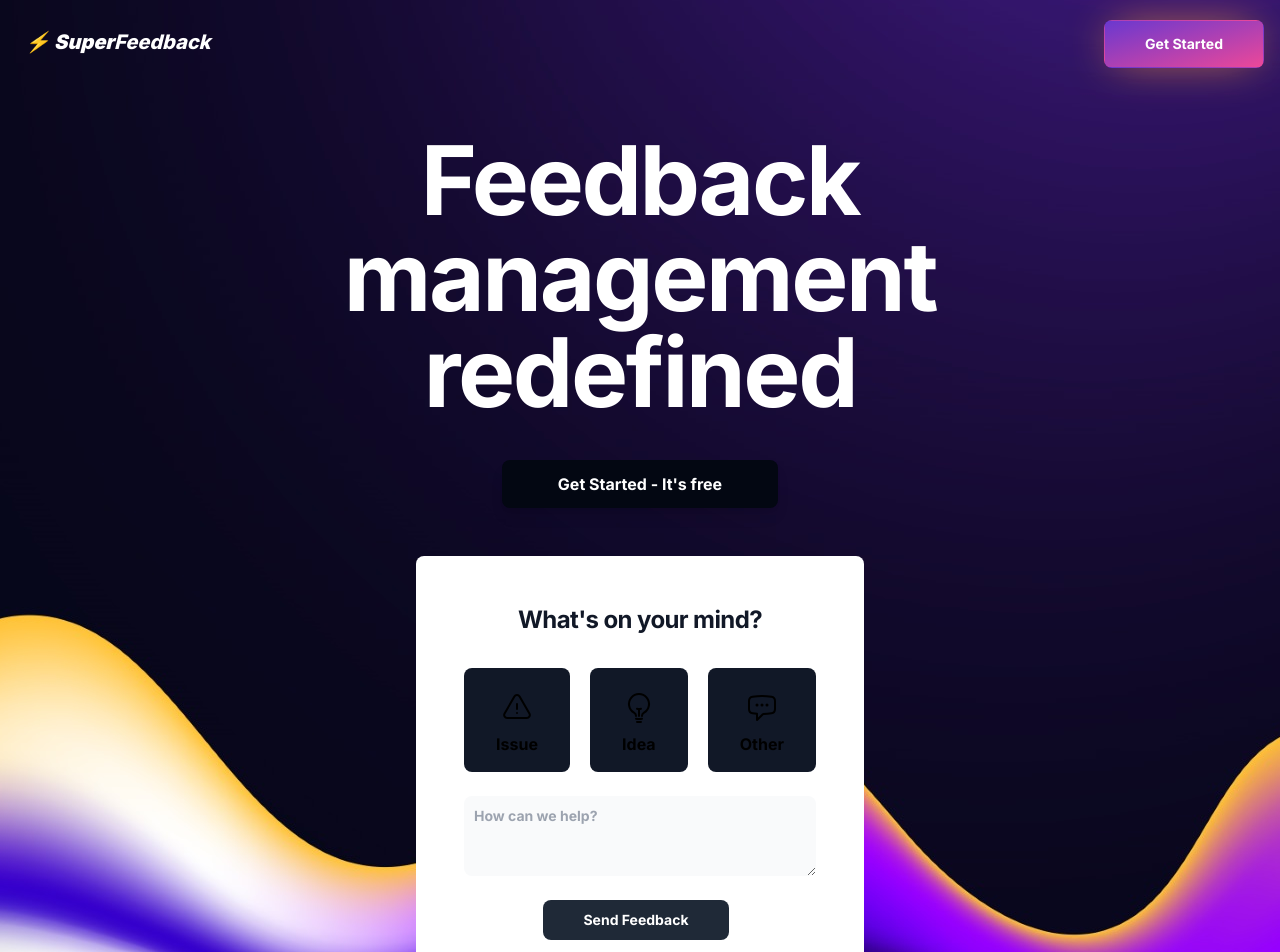
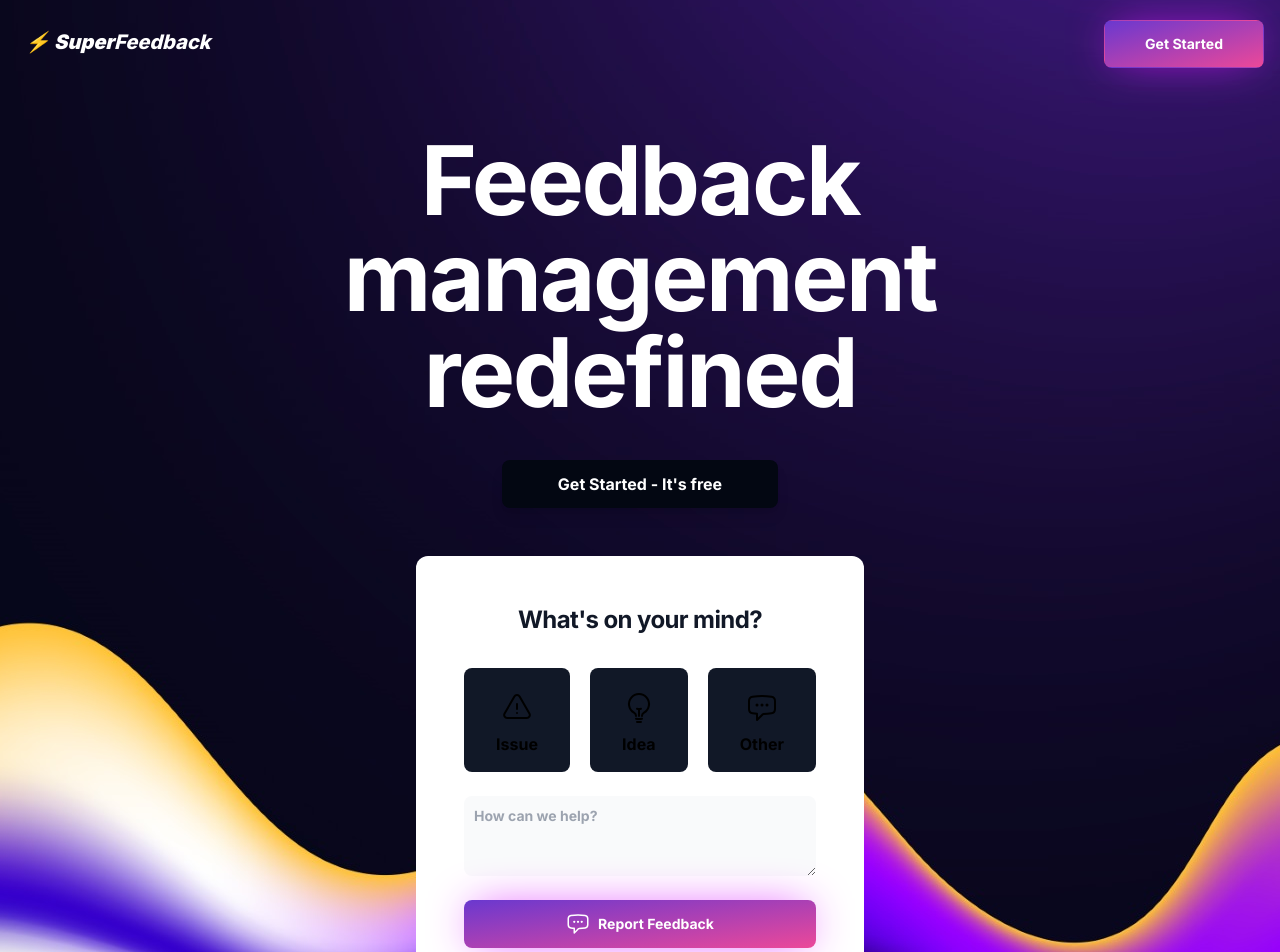
Before and after one commit to ramezj/FullStack, a Next.js app in the folder client/: page / in a window 1280 px wide. Shown: the top 952 px of the page. Built offline with nearby package versions, Linux system fonts and the light colour scheme; no server answers.

Commit message:
[UI/UX] New Widget Update

```diff
--- a/client/app/globals.css
+++ b/client/app/globals.css
@@ -26,7 +26,7 @@ body {
     rgb(var(--background-start-rgb));
 }
 .shadow-orange {
-  box-shadow: 0px 0px 45px -11px rgba(251,146,60);
+  box-shadow: 0px 0px 45px -11px rgb(215, 26, 253);
 }
 .widgetActive {
 
--- a/client/components/Widget/index.jsx
+++ b/client/components/Widget/index.jsx
@@ -4,7 +4,7 @@ import Other from "./Other"
 
 export default function Widget(props) {
     return (
-    <div class="block max-w-md p-12 bg-white border border-none rounded-lg hover:bg-gray-100 dark:bg-gray-950 dark:border-gray-700 dark:hover:bg-gray-950">
+    <div class="block max-w-md p-12 bg-white border border-none rounded-xl hover:bg-gray-100 dark:bg-gray-950 dark:border-gray-700 dark:hover:bg-gray-950">
     <h5 class="mb-2 text-2xl font-bold tracking-tight text-gray-900 dark:text-white">What's on your mind?</h5>
     <br />
     <div className="flex space-x-5 justify-center">
@@ -37,7 +37,35 @@ export default function Widget(props) {
         rows={3}
         />
         <br />
-        <button type="button" class="text-white bg-gray-800 hover:bg-gray-900 focus:outline-none focus:ring-4 focus:ring-gray-300 font-bold rounded-lg text-sm px-10 py-2.5 mr-2 mb-2 dark:bg-gray-800 dark:hover:bg-gray-700 dark:focus:ring-gray-700 dark:border-gray-700">Send Feedback</button>
+        <center>
+        <span type="button"
+        class="
+        shadow-orange
+        normal-case
+        border-none
+        btn btn-ghost
+        justify-center
+        space-x-2
+        cursor-pointer
+        flex
+        text-white
+        bg-gradient-to-br from-[#6a38cf] to-pink-500
+        hover:bg-gray-900
+        focus:outline-none
+        focus:ring-4 focus:ring-gray-300
+        font-bold
+        rounded-lg
+        text-sm
+        px-10 py-2.5
+        mb-2 dark:bg-gray-800 dark:hover:bg-gray-700 dark:focus:ring-gray-700 dark:border-gray-700">
+        <svg xmlns="http://www.w3.org/2000/svg" fill="none" viewBox="0 0 24 24" stroke-width="1.5" stroke="currentColor" class="w-6 h-6">
+        <path stroke-linecap="round" stroke-linejoin="round" d="M8.625 9.75a.375.375 0 11-.75 0 .375.375 0 01.75 0zm0 0H8.25m4.125 0a.375.375 0 11-.75 0 .375.375 0 01.75 0zm0 0H12m4.125 0a.375.375 0 11-.75 0 .375.375 0 01.75 0zm0 0h-.375m-13.5 3.01c0 1.6 1.123 2.994 2.707 3.227 1.087.16 2.185.283 3.293.369V21l4.184-4.183a1.14 1.14 0 01.778-.332 48.294 48.294 0 005.83-.498c1.585-.233 2.708-1.626 2.708-3.228V6.741c0-1.602-1.123-2.995-2.707-3.228A48.394 48.394 0 0012 3c-2.392 0-4.744.175-7.043.513C3.373 3.746 2.25 5.14 2.25 6.741v6.018z" />
+        </svg>
+        <span>
+        Report Feedback
+        </span>
+        </span>
+        </center>
     </div>
     )
 }
```
